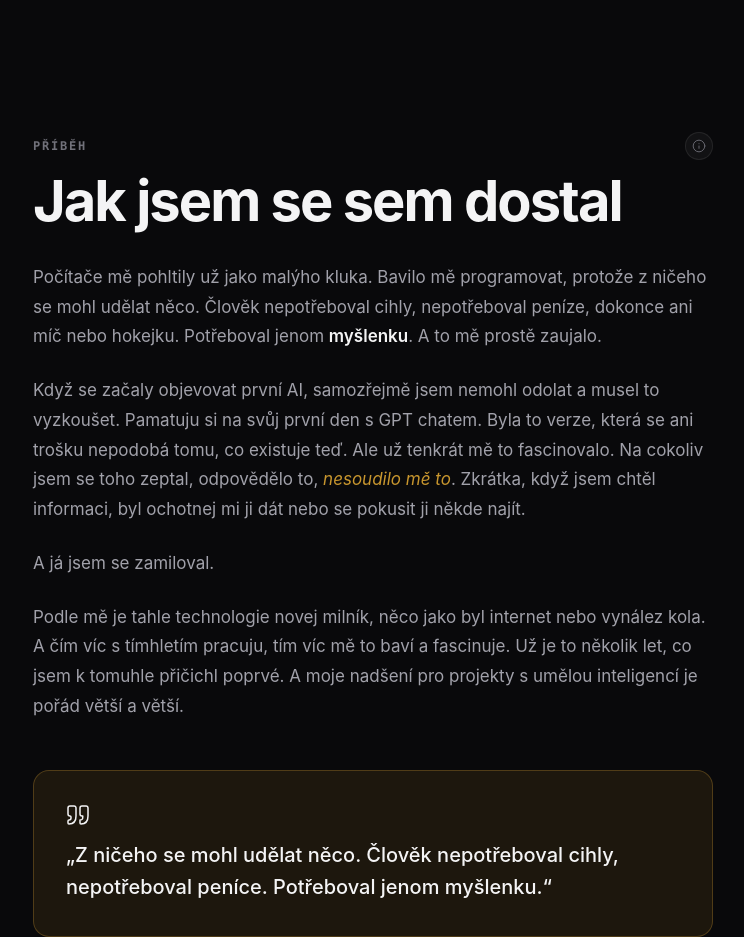
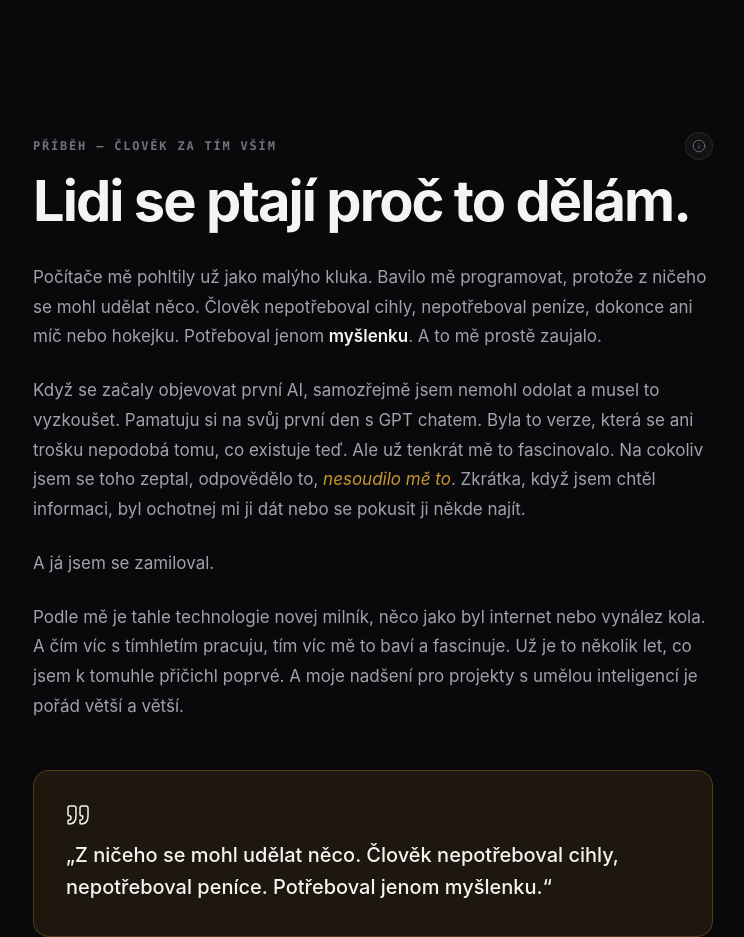
Before and after one commit to Peter-Pix/petrpiskacek.online, a Next.js app: page / in a window 1280 px wide. Shown: the part 860-1797 px from the top of the page, without its empty margins (267-1011 px from the left). Built offline with nearby package versions, Linux system fonts and the light colour scheme.

Commit message:
style(story): 'Lidi se ptají proč to dělám.' + 'člověk za tím vším'
Předtím: eyebrow 'Příběh', headline 'Jak jsem se sem dostal'
Nyní: eyebrow 'Příběh — člověk za tím vším', headline 'Lidi se ptají proč to dělám.'

Více osobní, více Apple, více KONCEPT.md.

```diff
--- a/src/components/Story.tsx
+++ b/src/components/Story.tsx
@@ -8,10 +8,10 @@ export default function Story() {
     <section data-context-section="story" id="pribeh" className="section-apple">
       <div className="container-read">
         <div className="mb-3 flex items-center justify-between gap-3">
-          <p className="eyebrow">Příběh</p>
+          <p className="eyebrow">Příběh — člověk za tím vším</p>
           <EchoTrigger sectionId="story" />
         </div>
-        <h2 className="headline-lg mb-8">Jak jsem se sem dostal</h2>
+        <h2 className="headline-lg mb-8">Lidi se ptají proč to dělám.</h2>
 
         <div className="longform">
           <p>
```
